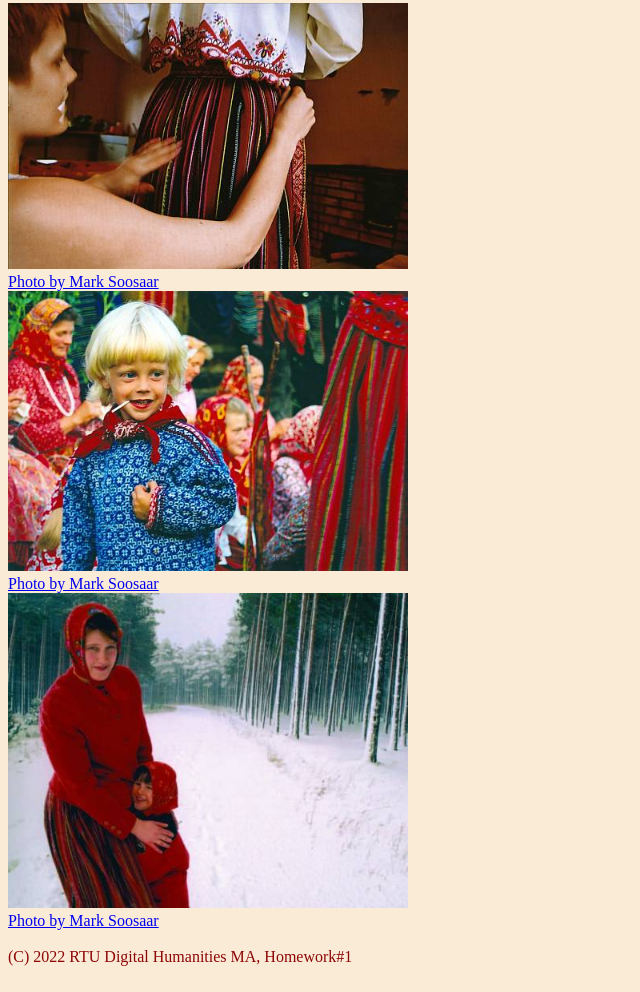
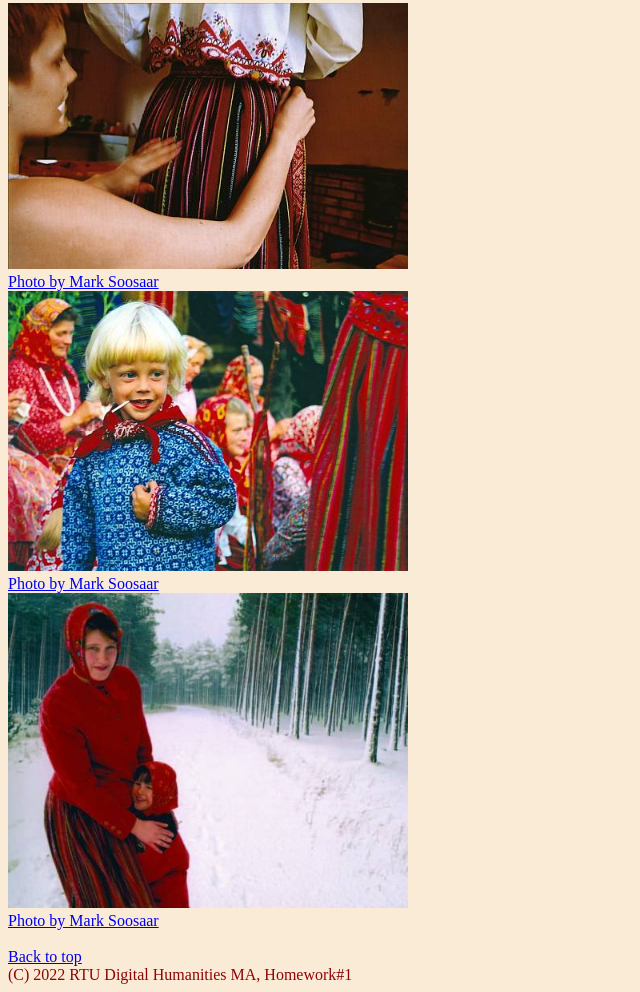
Before and after one commit to IneseLV/homework_1, a plain HTML site: page index.html in a window 1280 px wide. Shown: the part 1739-2731 px from the top of the page, without its empty margins (0-640 px from the left). Drawn offline with Linux system fonts and the light colour scheme.

Commit message:
Update index.html

```diff
--- a/index.html
+++ b/index.html
@@ -82,6 +82,9 @@ Photo by Mark Soosaar
     <br>
 </a>
 <br>
+    <footer>
+        <a href="#top" class="back">Back to top</a>
+    </footer>
 <footer>(C) 2022 RTU Digital Humanities MA, Homework#1</footer>
 </body>
 </html>
```
